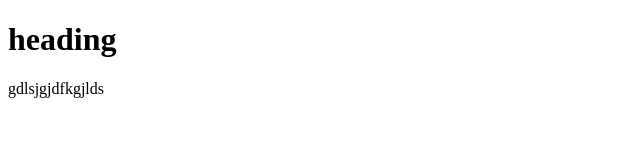
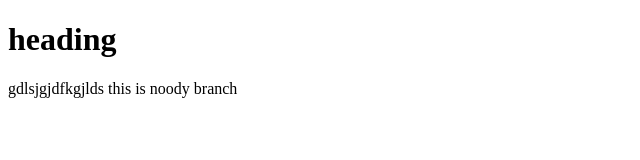
Before and after one commit to 125pra/test, a plain HTML site: page index.html in a window 1280 px wide. Shown: the whole page, without its empty margins (0-640 px from the left). Drawn offline with Linux system fonts and the light colour scheme.

Commit message:
commit for noddy

```diff
--- a/index.html
+++ b/index.html
@@ -8,5 +8,10 @@
 </head>
 <body>
     <h1> heading </h1>
-		gdlsjgjdfkgjlds
+        gdlsjgjdfkgjlds
+
+
+
+
+        this is noody branch
 </html>
```
